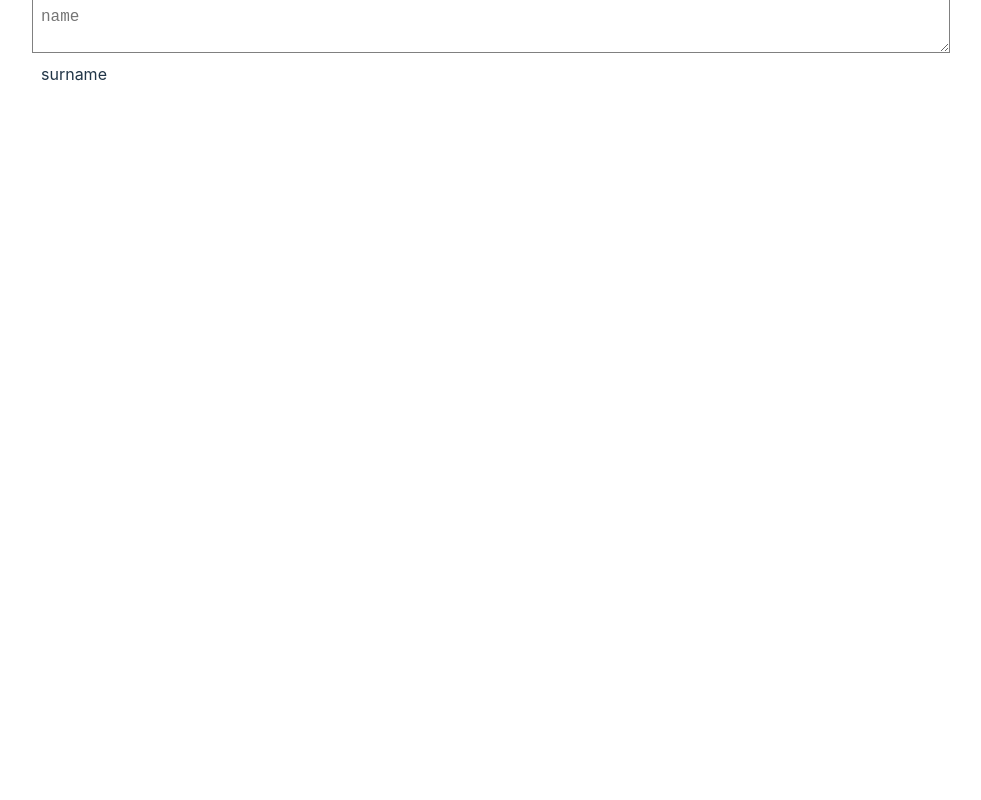
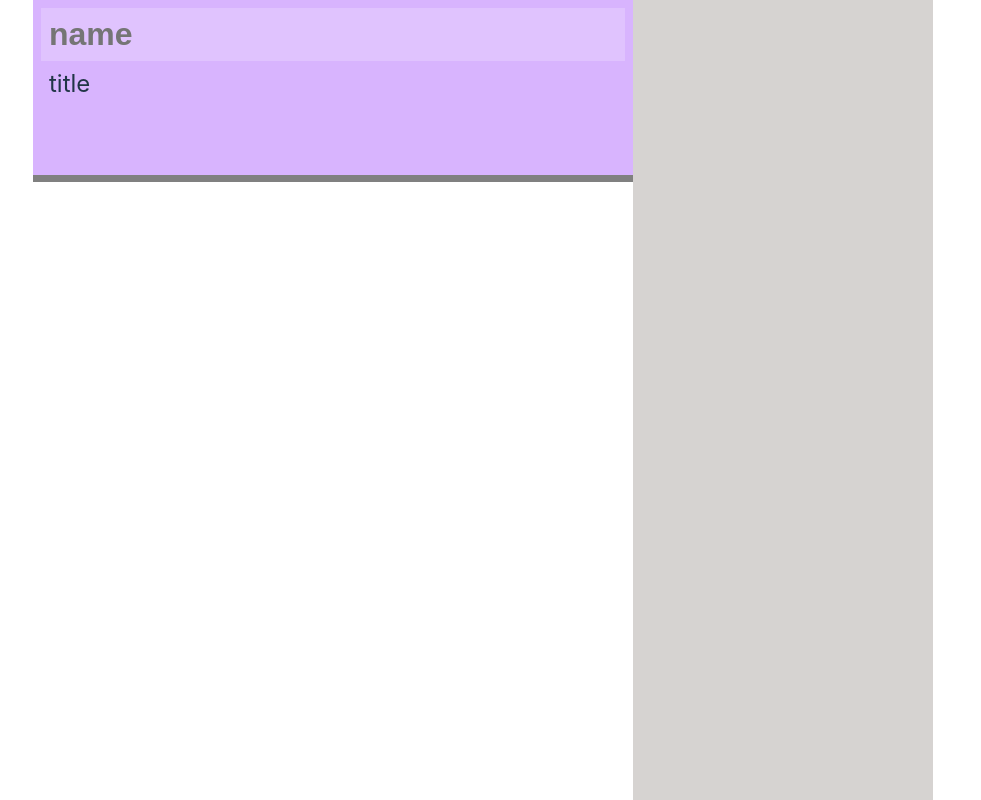
Before and after one commit to BParadowski/cv_app, a React (Vite) app: page / in a window 1280 px wide. Both pictures are taken after a click on the element "name". Shown: the top 800 px of the page, without its empty margins (157-1138 px from the left). Built offline with nearby package versions, Linux system fonts and the light colour scheme.

Commit message:
Add deploy bash script

```diff
--- a/src/App.scss
+++ b/src/App.scss
@@ -1,38 +1,68 @@
 .cv {
+  min-height: 100vh;
   width: 900px;
-  min-height: 100vh;
   display: grid;
+  grid-template-rows: 1fr 3fr 3fr;
+  grid-template-columns: 2fr 1fr;
+  aspect-ratio: calc(1 / 1.4142);
+
+  & .header {
+    width: 100%;
+    background-color: #d8b4fe;
+    padding: 0.5rem;
+    border-bottom: 7px solid gray;
+    display: flex;
+    flex-direction: column;
+
+    & input {
+      min-width: fit-content;
+    }
+  }
+
+  & .sidebar {
+    grid-row: 1 / -1;
+    grid-column: 2 / -1;
+    background-color: #d6d3d1;
+  }
+
+  & .name {
+    font-size: 2rem;
+  }
+
+  & .surname {
+  }
+
+  & .big {
+    font-size: 2rem;
+    font-weight: bold;
+  }
+
+  & .medium {
+    font-size: 1.5rem;
+  }
   & * {
     margin: 0;
     padding: 0;
+    box-sizing: border-box;
   }
 
-  & textarea,
+  & input,
   p {
     height: fit-content;
     width: 100%;
     padding: 0.5rem;
     border: none;
     min-width: 0px;
-    font-size: inherit;
     &:focus {
-      outline: 1px solid gray;
-      outline-offset: 0px;
+      outline: none;
+      background-color: rgb(255, 255, 255, 0.2);
     }
   }
   & p,
   h4 {
     --background-color: aliceblue;
     &:hover {
-      filter: drop-shadow(2px 2px 10px gray);
+      background-color: rgb(255, 255, 255, 0.2);
     }
   }
-
-  &__name {
-    font-size: 2rem;
-  }
-
-  &__big {
-    font-size: 2rem;
-  }
 }
--- a/src/App.tsx
+++ b/src/App.tsx
@@ -3,9 +3,9 @@ import "./App.scss";
 import { Field } from "./components/Field";
 
 export interface CuriculumVitae {
-  [key: string]: string;
+  [key: string]: string | object;
   name: string;
-  surname: string;
+  title: string;
 }
 
 export interface CvProps {
@@ -18,25 +18,21 @@ export interface CvProps {
 function App() {
   const [cv, changeCv] = useState<CuriculumVitae>({
     name: "",
-    surname: "",
+    title: "",
   });
 
   return (
     <div className="cv">
       <div className="header">
+        <Field field="name" cv={cv} changeCv={changeCv} className="name big" />
         <Field
-          field="name"
+          field="title"
           cv={cv}
           changeCv={changeCv}
-          className="cv__name cv__big"
-        />
-        <Field
-          field="surname"
-          cv={cv}
-          changeCv={changeCv}
-          className="cv__big"
+          className="title medium"
         />
       </div>
+      <div className="sidebar"></div>
     </div>
   );
 }
--- a/src/components/Field.tsx
+++ b/src/components/Field.tsx
@@ -4,37 +4,38 @@ import type { CvProps } from "../App";
 export function Field({ cv, changeCv, field, className }: CvProps) {
   const [edition, toggleEdition] = useState(false);
 
-  function updateCv(e: React.ChangeEvent<HTMLTextAreaElement>) {
+  function updateCv(e: React.ChangeEvent<HTMLInputElement>) {
     changeCv({
       ...cv,
       [field]: e.target.value,
     });
   }
 
-  function editionOn(e: React.MouseEvent<HTMLHeadingElement, MouseEvent>) {
+  function editionOn() {
     toggleEdition(true);
   }
 
-  function editionOff(e: React.FocusEvent<HTMLTextAreaElement, Element>) {
+  function editionOff() {
     toggleEdition(false);
   }
 
   if (edition === false) {
     return (
       <p onClick={editionOn} className={className || undefined}>
-        {cv[field] || field}
+        {(cv[field] as string) || field}
       </p>
     );
   } else {
     return (
-      <textarea
+      <input
         className={className || undefined}
-        value={cv[field]}
+        type="text"
+        value={cv[field] as string}
         placeholder={field}
         onChange={updateCv}
         onBlur={editionOff}
         autoFocus
-      ></textarea>
+      ></input>
     );
   }
 }
--- a/vite.config.ts
+++ b/vite.config.ts
@@ -1,7 +1,8 @@
-import { defineConfig } from 'vite'
-import react from '@vitejs/plugin-react'
+import { defineConfig } from "vite";
+import react from "@vitejs/plugin-react";
 
 // https://vitejs.dev/config/
 export default defineConfig({
-  plugins: [react()]
-})
+  plugins: [react()],
+  base: "/cv_app/",
+});
```
Also changed, not shown: 1 other file (tests, documents, lock files or other folders).
